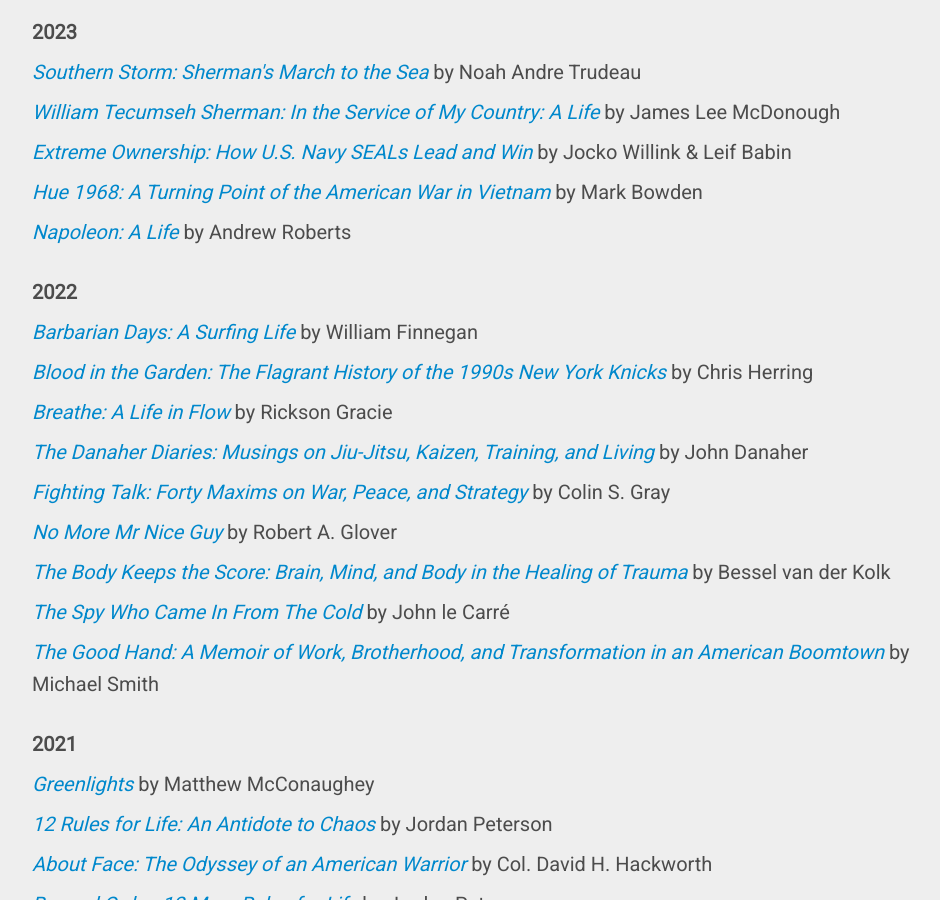
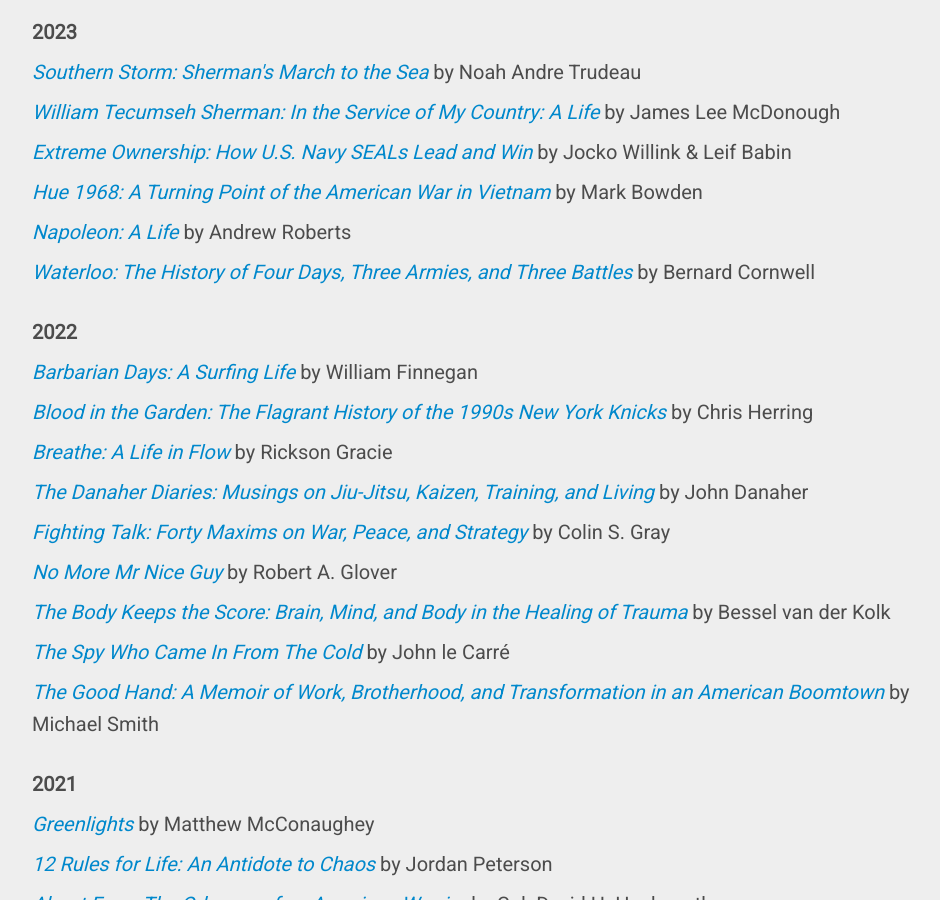
Before and after one commit to speric/speric.github.com, a Jekyll site: the page built from books/index.html, in a window 1280 px wide and 900 px high, scrolled down 389 px. Shown: the whole window, without its empty margins (138-1078 px from the left). Built offline with Jekyll 4.4.1, drawn with Linux system fonts in a browser that asks for light colours; some web fonts are replaced; comment, search, counter and statistics services are not loaded.

Commit message:
Update index.html - Waterloo

```diff
--- a/books/index.html
+++ b/books/index.html
@@ -16,6 +16,7 @@ header_img: "quotes.jpg"
   <p><i><a href="https://www.amazon.com/Extreme-Ownership-U-S-Navy-SEALs/dp/1250067057">Extreme Ownership: How U.S. Navy SEALs Lead and Win</a></i> by Jocko Willink & Leif Babin</p>
   <p><i><a href="https://www.amazon.com/Hue-1968-Turning-American-Vietnam/dp/0802127002">Hue 1968: A Turning Point of the American War in Vietnam</a></i> by Mark Bowden</p>
   <p><i><a href="https://www.amazon.com/Napoleon-Andrew-Roberts-audiobook/dp/B00OSF1O44/">Napoleon: A Life</a></i> by Andrew Roberts</p>
+  <p><i><a href="https://www.amazon.com/gp/product/B00U03R6KY">Waterloo: The History of Four Days, Three Armies, and Three Battles</a></i> by Bernard Cornwell</p>
 
   <br/>
 
```
